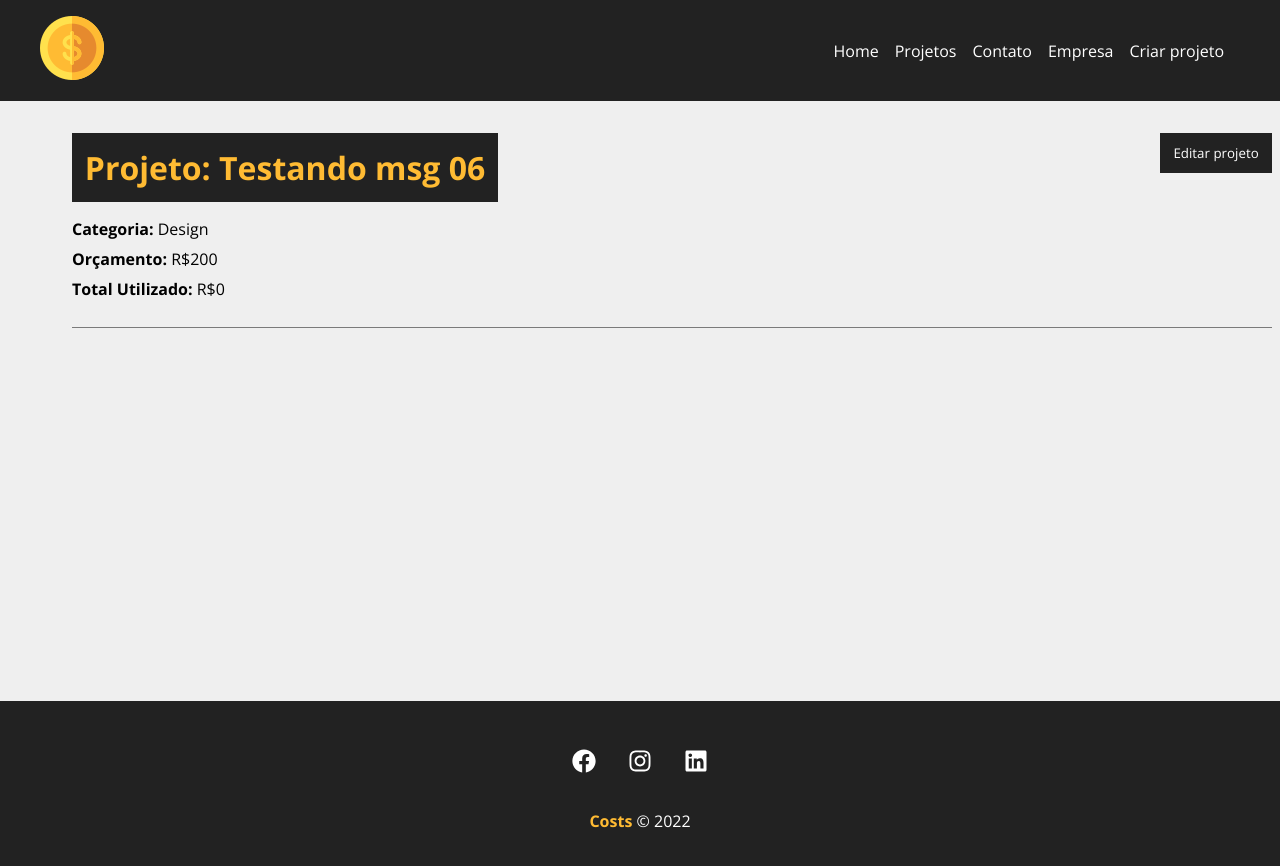
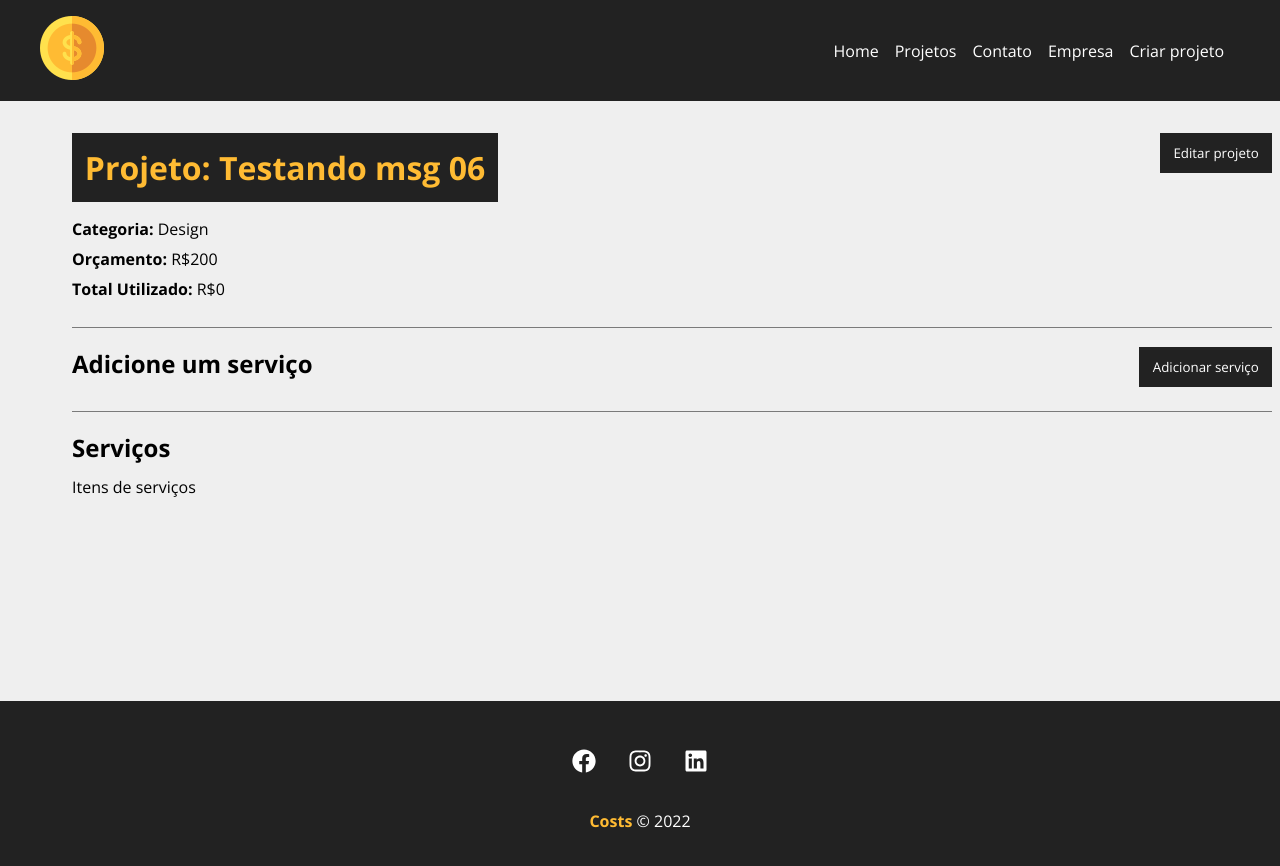
Before and after one commit to Lucas-Terto/Costs-React-Project, a React (Create React App) app: page /project/10 in a window 1280 px wide. Shown: the top 866 px of the page. Built offline with nearby package versions, Linux system fonts and the light colour scheme; data requests are answered from the project's data file.

Commit message:
services area

```diff
--- a/db.json
+++ b/db.json
@@ -123,7 +123,7 @@
     },
     {
       "name": "Atualização de projeto",
-      "budget": "1100",
+      "budget": "11000",
       "category": {
         "id": "2",
         "name": "Desenvolvimento"
--- a/src/components/pages/Project.jsx
+++ b/src/components/pages/Project.jsx
@@ -15,6 +15,7 @@
     const [showProjectForm, setShowProjectForm] = useState(false)
     const [message, setMessage] = useState()
     const [type, setType] = useState()
+    const [showServiceForm, setShowServiceForm] = useState(false)
 
     useEffect(() => {
         setTimeout(() => {
@@ -32,6 +33,8 @@
     }, [id])
 
     function editPost(project) {
+        setMessage('')
+
         //budget validation
         if(project.budget < project.cost) {
             setMessage('O orçamento não pode ser menor que o custo do projeto!')
@@ -62,6 +65,10 @@
 
     function toggleProjectForm() {
         setShowProjectForm(!showProjectForm)
+    }
+
+    function toggleServiceForm() {
+        setShowServiceForm(!showServiceForm)
     }
 
   return (
@@ -97,6 +104,19 @@
                             </div>
                         )}
                     </div>
+                    <div className={styles.service_form_container}>
+                            <h2>Adicione um serviço</h2>
+                            <button onClick={toggleServiceForm} className={styles.btn}>
+                            {!showServiceForm ? "Adicionar serviço" : "Fechar"}
+                            </button>
+                            <div className={styles.project_info}>
+                                {showServiceForm && (<div>formulário do serviço</div>)}
+                            </div>
+                    </div>
+                    <h2>Serviços</h2>
+                    <Container customClass="start">
+                            <p>Itens de serviços</p>
+                    </Container>
                 </Container>
             </div>
         ) : (
```
